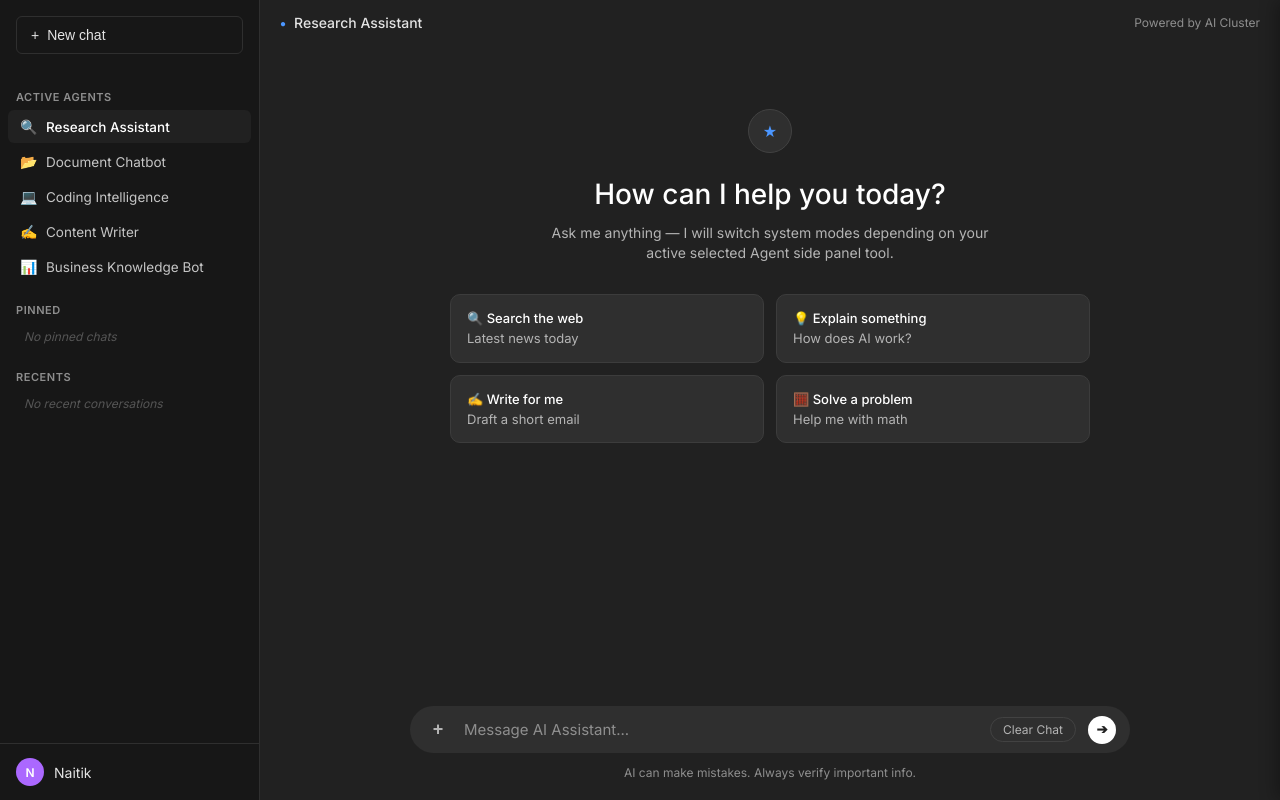
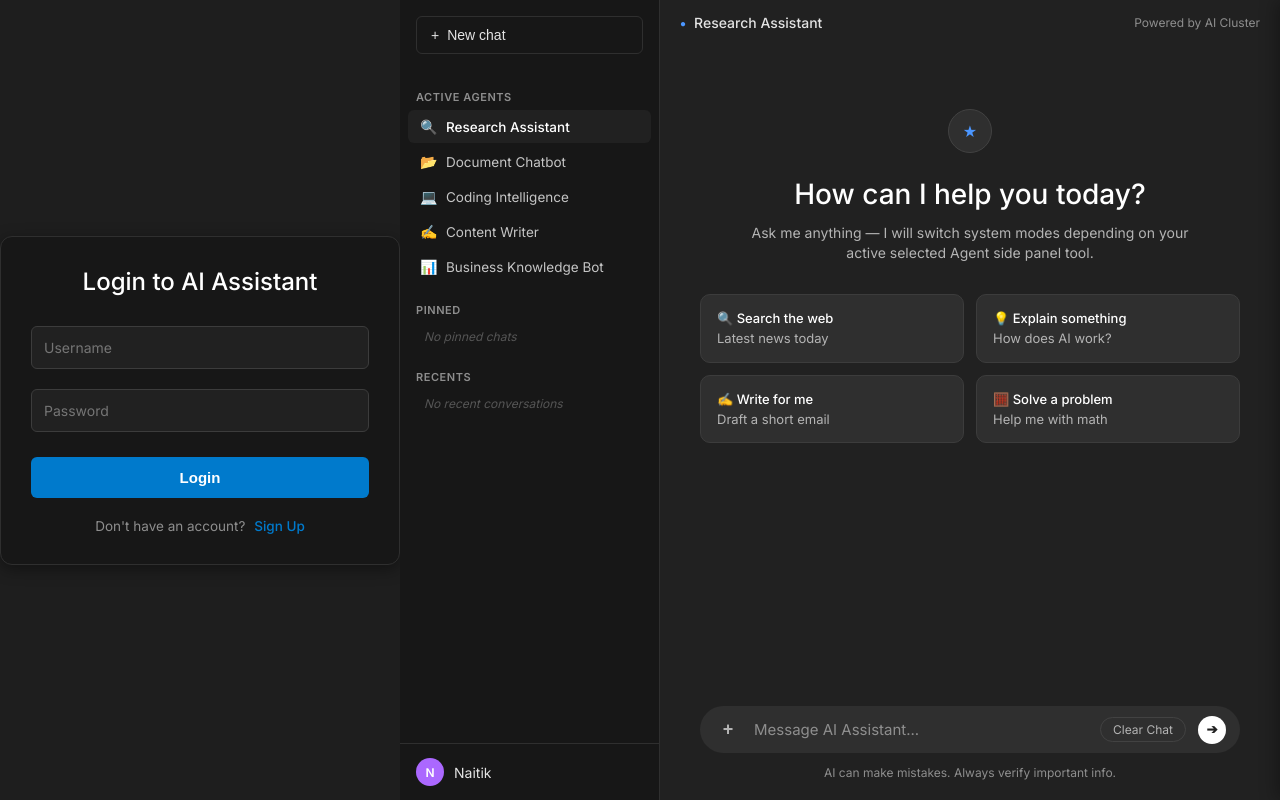
Before and after one commit to elli1emazzel1-tech/naitik-ai-chatbot, a website: page index.html in a window 1280 px wide. Shown: the top 800 px of the page. Drawn offline with Linux system fonts and the light colour scheme.

Commit message:
Update index.html

```diff
--- a/index.html
+++ b/index.html
@@ -16,6 +16,70 @@
       display: flex;
       height: 100vh;
       overflow: hidden;
+      justify-content: center;
+      align-items: center;
+    }
+
+    /* ── AUTH BOX STYLES ── */
+    #auth-container {
+      max-width: 400px;
+      width: 100%;
+      padding: 30px;
+      background: #171717;
+      border: 1px solid #2f2f2f;
+      border-radius: 12px;
+      text-align: center;
+      box-shadow: 0 4px 16px rgba(0,0,0,0.4);
+    }
+    #auth-container h2 {
+      font-size: 24px;
+      font-weight: 500;
+      color: #ffffff;
+      margin-bottom: 20px;
+    }
+    .auth-input {
+      width: 100%;
+      padding: 12px;
+      margin: 10px 0;
+      background: #212121;
+      color: white;
+      border: 1px solid #3c3c3c;
+      border-radius: 6px;
+      outline: none;
+      font-family: inherit;
+      font-size: 14px;
+    }
+    .auth-input:focus { border-color: #007acc; }
+    .auth-btn {
+      width: 100%;
+      padding: 12px;
+      margin-top: 15px;
+      background: #007acc;
+      color: white;
+      border: none;
+      border-radius: 6px;
+      cursor: pointer;
+      font-weight: bold;
+      font-size: 15px;
+    }
+    .auth-btn:hover { background: #0062a3; }
+    .auth-switch {
+      margin-top: 20px;
+      font-size: 13.5px;
+      color: #8e8e8e;
+    }
+    .auth-switch a {
+      color: #007acc;
+      text-decoration: none;
+      font-weight: 500;
+      margin-left: 5px;
+    }
+
+    /* ── MAIN WORKSPACE STRUCTURE ── */
+    #app-workspace {
+      display: none; /* Hidden until authenticated */
+      width: 100%;
+      height: 100%;
     }
 
     /* ── SIDEBAR STYLE ── */
@@ -27,6 +91,7 @@
       border-right: 1px solid #2f2f2f;
       flex-shrink: 0;
       justify-content: space-between;
+      height: 100%;
     }
     .sidebar-top-section { flex: 1; overflow-y: auto; }
     .sidebar-top { padding: 16px; }
@@ -110,7 +175,7 @@
     .profile-name { font-size: 14px; color: #e3e3e3; white-space: nowrap; overflow: hidden; text-overflow: ellipsis; }
 
     /* ── MAIN WORKSPACE ── */
-    .chat-area { flex: 1; display: flex; flex-direction: column; background: #212121; position: relative; }
+    .chat-area { flex: 1; display: flex; flex-direction: column; background: #212121; position: relative; height: 100%; }
     .chat-header { padding: 14px 20px; display: flex; align-items: center; justify-content: space-between; }
     .header-left { display: flex; align-items: center; gap: 8px; font-size: 14px; font-weight: 500; color: #e3e3e3; }
     .header-left::before { content: "●"; color: #4b96ff; font-size: 10px; }
@@ -181,6 +246,18 @@
 </head>
 <body>
 
+<div id="auth-container">
+  <h2 id="auth-title">Login to AI Assistant</h2>
+  <input type="text" id="auth-username" class="auth-input" placeholder="Username">
+  <input type="password" id="auth-password" class="auth-input" placeholder="Password">
+  <button id="auth-submit-btn" class="auth-btn" onclick="handleAuth()">Login</button>
+  <div class="auth-switch">
+    <span id="auth-switch-text">Don't have an account?</span>
+    <a href="#" onclick="toggleAuthMode()" id="auth-link">Sign Up</a>
+  </div>
+</div>
+
+<div id="app-workspace" style="display: flex;">
   <div class="sidebar">
     <div class="sidebar-top-section">
       <div class="sidebar-top">
@@ -286,8 +363,56 @@
       </div>
     </div>
   </div>
+</div>
 
 <script>
+  let isLoginMode = true;
+  const BACKEND_URL = "https://naitik-chatbot-backend.onrender.com";
+
+  function toggleAuthMode() {
+    isLoginMode = !isLoginMode;
+    document.getElementById("auth-title").innerText = isLoginMode ? "Login to AI Assistant" : "Create Account";
+    document.getElementById("auth-submit-btn").innerText = isLoginMode ? "Login" : "Sign Up";
+    document.getElementById("auth-switch-text").innerText = isLoginMode ? "Don't have an account?" : "Already have an account?";
+    document.getElementById("auth-link").innerText = isLoginMode ? "Sign Up" : "Login";
+  }
+
+  async function handleAuth() {
+    const username = document.getElementById("auth-username").value.trim();
+    const password = document.getElementById("auth-password").value.trim();
+
+    if (!username || !password) return alert("Please fill in all fields.");
+
+    const endpoint = isLoginMode ? "/api/login" : "/api/signup";
+
+    try {
+      const res = await fetch(`${BACKEND_URL}${endpoint}`, {
+        method: "POST",
+        headers: { "Content-Type": "application/json" },
+        body: JSON.stringify({ username, password })
+      });
+
+      const data = await res.json();
+
+      if (res.ok) {
+        if (isLoginMode) {
+          alert("🎉 Login successful!");
+          document.getElementById("auth-container").style.display = "none";
+          document.getElementById("app-workspace").style.display = "flex";
+          cfgUserIdentifier.value = data.username || "User";
+          updateSystemLabels();
+        } else {
+          alert("🚀 Account created successfully! Please log in.");
+          toggleAuthMode();
+        }
+      } else {
+        alert(data.reply || "Authentication failed.");
+      }
+    } catch (err) {
+      alert("Connection error: Cannot reach backend server.");
+    }
+  }
+
   let currentAgent = "research";
 
   const agents = {
@@ -318,7 +443,7 @@
   let currentChatSessionElement = null;
   let chatHistory = [];
 
-  // ChatGPT Enter Key Listener
+  // Enter Key Listener
   inputEl.addEventListener("keypress", function(e) {
     if (e.key === "Enter") sendMessage();
   });
@@ -407,7 +532,6 @@
     historyEmptyState.style.display = historyList.querySelectorAll('.chat-item').length === 0 ? 'block' : 'none';
   }
 
-  // CLEAN TEXT VIEW COMPILER
   function appendTextBlock(text, role) {
     if(welcome) welcome.style.display = 'none';
 
@@ -425,7 +549,6 @@
     block.appendChild(bodyText);
     wrapper.appendChild(block);
 
-    // Auto-scroll update
     wrapper.scrollTop = wrapper.scrollHeight;
     return bodyText;
   }
@@ -438,19 +561,15 @@
     addOrUpdateHistory(text);
 
     chatHistory.push({ role: "user", content: text });
-
-    // Capture stateful control parameters
     const lengthSetting = cfgLength.value;
 
-    // Clear input bar instantly
     inputEl.value = '';
     sendBtn.disabled = true;
 
     const typing = appendTextBlock('Thinking...', 'bot');
 
     try {
-      // Switched endpoint to point directly to the live Render backend instance
-      const res = await fetch("https://naitik-chatbot-backend.onrender.com/chat", {
+      const res = await fetch(`${BACKEND_URL}/chat`, {
         method: "POST",
         headers: { "Content-Type": "application/json" },
         body: JSON.stringify({
```
Lines whose indentation alone changed are shown as unchanged.
